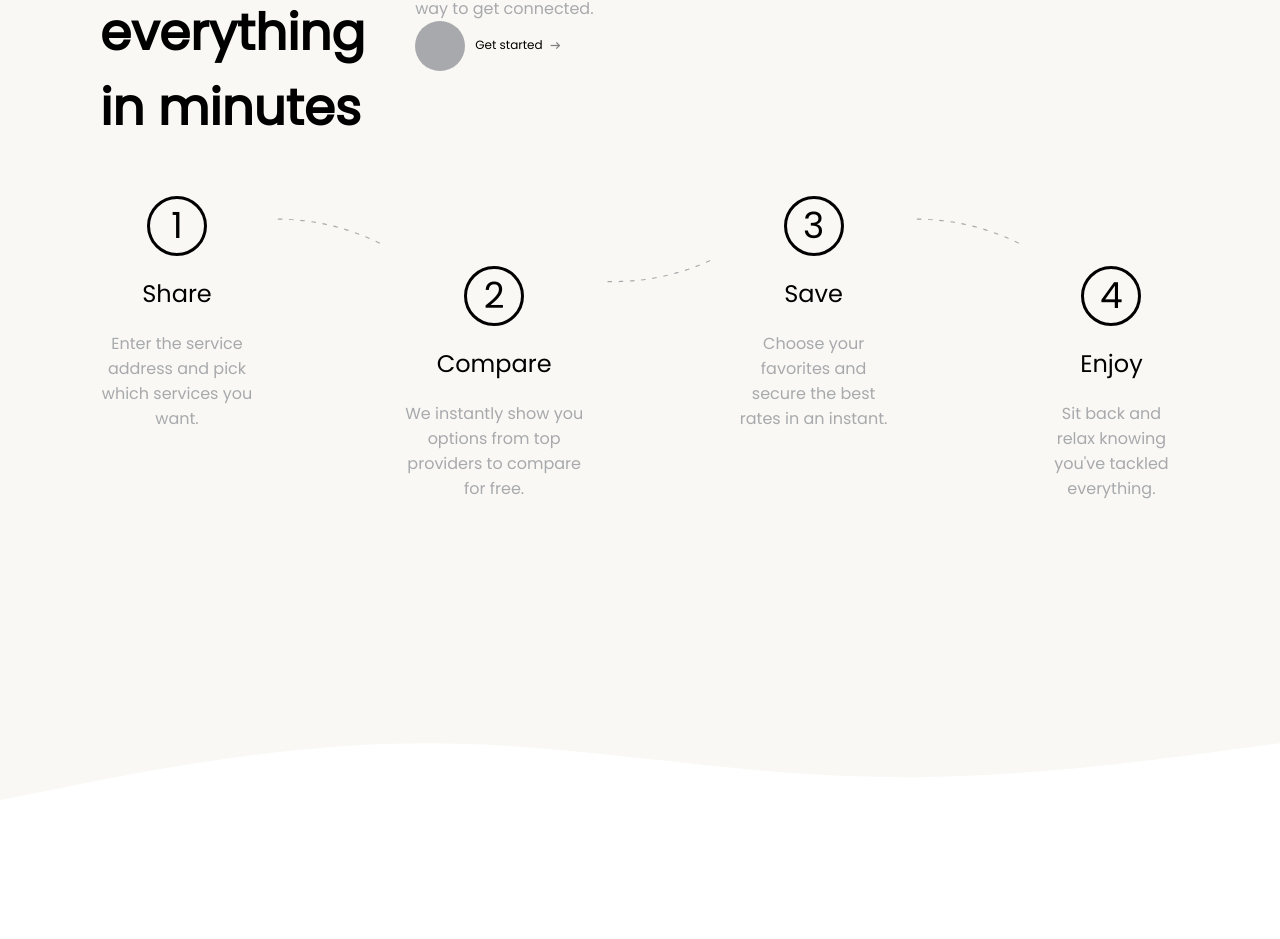
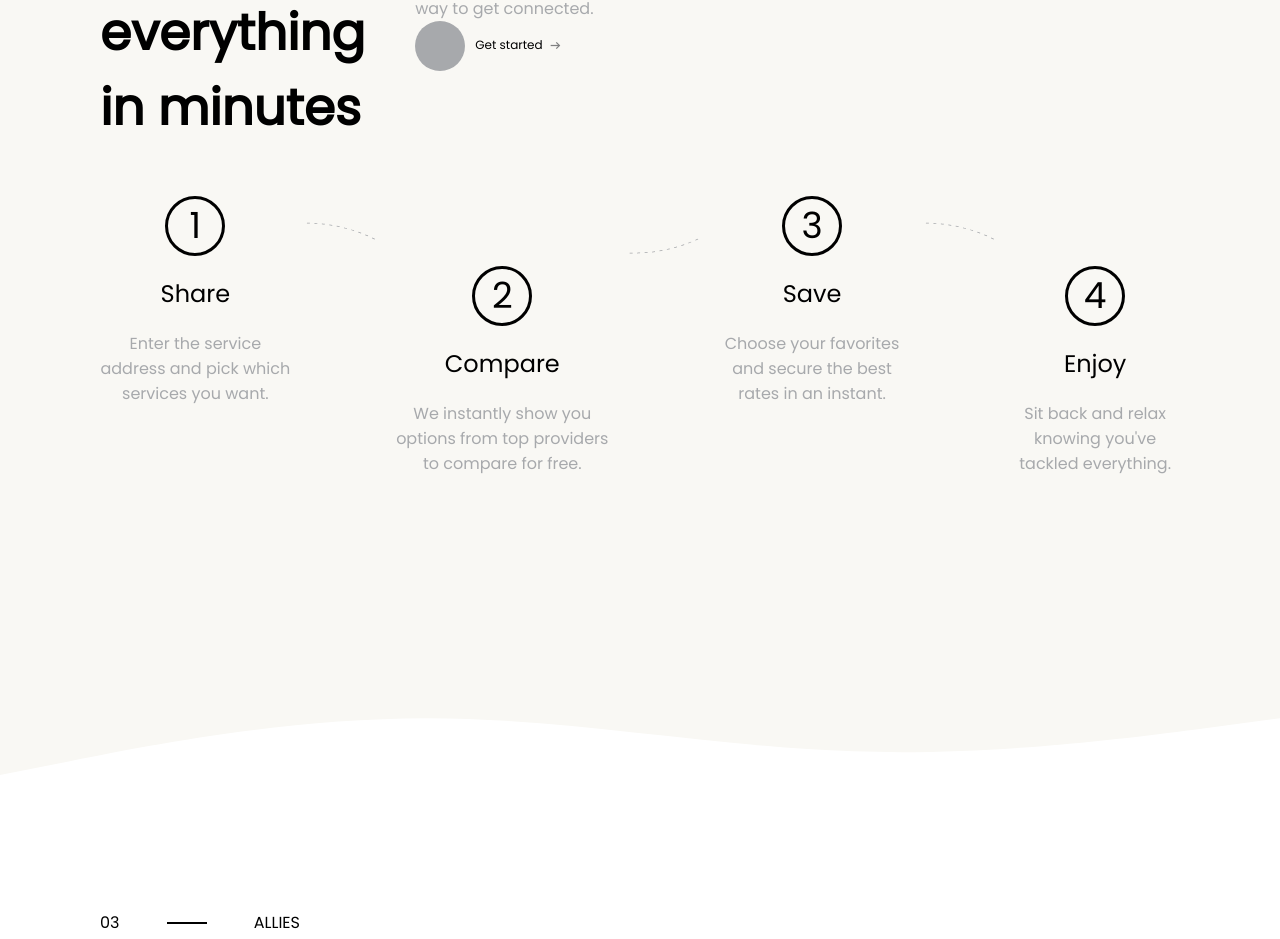
Before and after one commit to StephenTHendrix/facecake, a React (Create React App) app: page / in a window 1280 px wide. Shown: the part 2050-2989 px from the top of the page. Built offline with nearby package versions, Linux system fonts and the light colour scheme.

Commit message:
how it works lines spaced

```diff
--- a/src/_pages/howItWorks/index.js
+++ b/src/_pages/howItWorks/index.js
@@ -80,9 +80,9 @@
 `;
 
 const Line = styled.img`
-  height: 150px;
+  height: 100px;
   ${({ number }) =>
-    (number === "1" || number === "3") && "position: relative; bottom: 40px;"};
+    (number === "1" || number === "3") && "position: relative; bottom: 15px;"};
 
   @media (max-width: ${deviceSize.tablet}px) {
     display: none;
```
